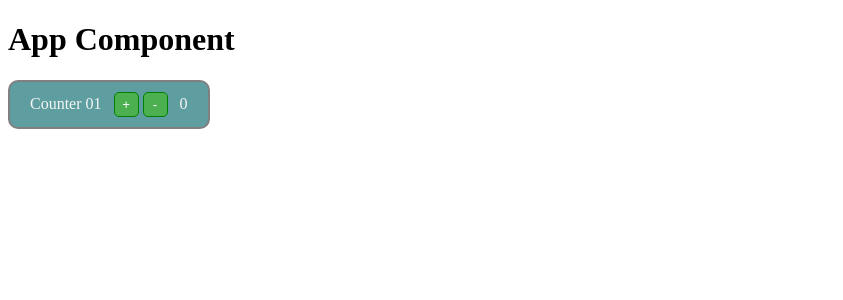
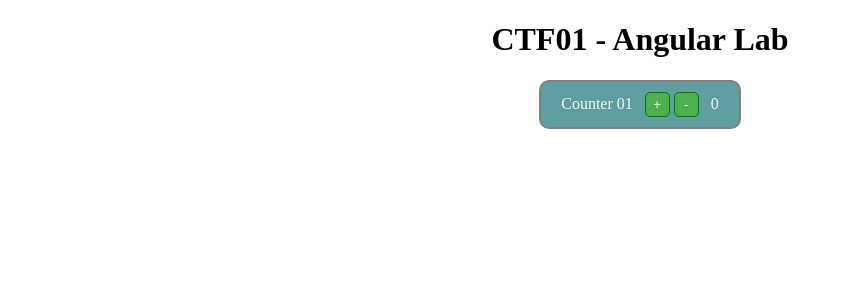
Before and after one commit to kritdev/angular_lab, an Angular app: page / in a window 1280 px wide. Shown: the top 300 px of the page, without its empty margins (0-843 px from the left). Built offline with nearby package versions, Linux system fonts and the light colour scheme.

Commit message:
lab03 - update app component css

```diff
--- a/src/app/app.component.css
+++ b/src/app/app.component.css
@@ -0,0 +1,5 @@
+.app_content {
+  text-align: center;
+  width: 80%;
+  margin: auto;
+}
--- a/src/app/app.component.html
+++ b/src/app/app.component.html
@@ -1,4 +1,4 @@
-<div>
-  <h1>App Component</h1>
+<div class='app_content'>
+  <h1>CTF01 - Angular Lab</h1>
   <app-counting [counterName]="'Counter 01'"></app-counting>
 </div>
```
